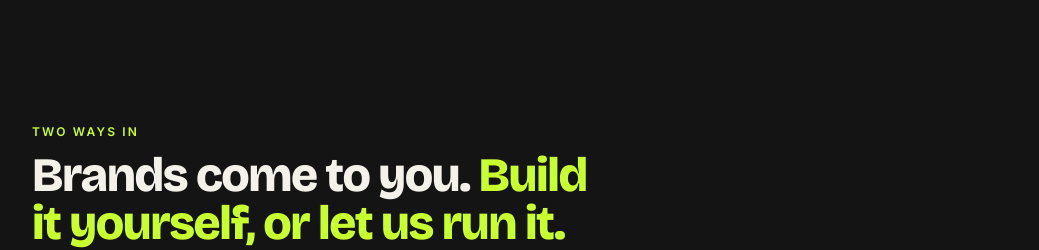
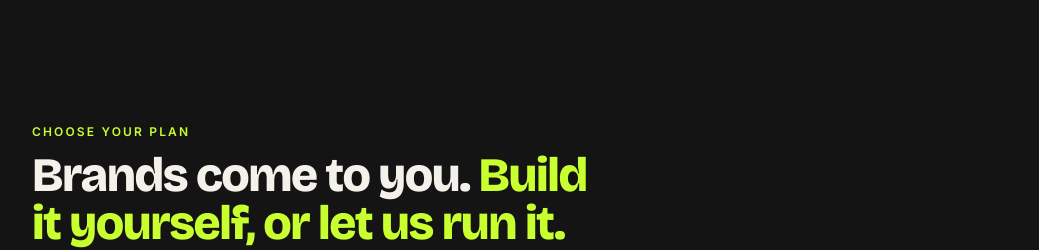
Before and after one commit to shazalsheikh/direct-collabs, a Next.js app: page / in a window 1280 px wide. Shown: the part 5020-5270 px from the top of the page, without its empty margins (120-1159 px from the left). Built offline with nearby package versions, Linux system fonts and the light colour scheme; no server answers.

Commit message:
Program section label: Choose your plan
Co-Authored-By: Claude Haiku 5.5 <noreply@anthropic.com>

```diff
--- a/components/landing/Program.tsx
+++ b/components/landing/Program.tsx
@@ -12,7 +12,7 @@ export function Program() {
 
   return (
     <Section id="program" tone="ink-2" wide className="scroll-mt-4">
-      <Eyebrow lime>Two ways in</Eyebrow>
+      <Eyebrow lime>Choose your plan</Eyebrow>
       <h2 className="display mt-3 text-4xl sm:text-5xl">
         Brands come to you. <span className="text-lime">Build it yourself, or let us run it.</span>
       </h2>
```
